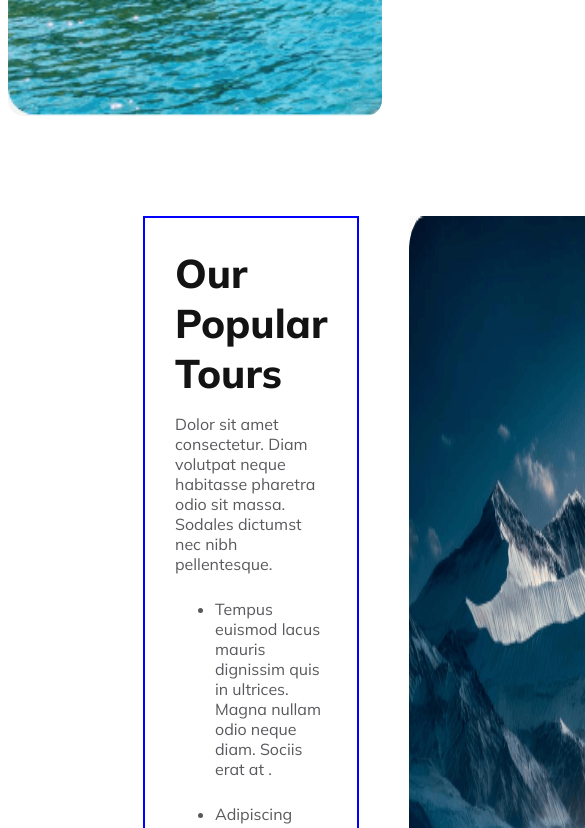
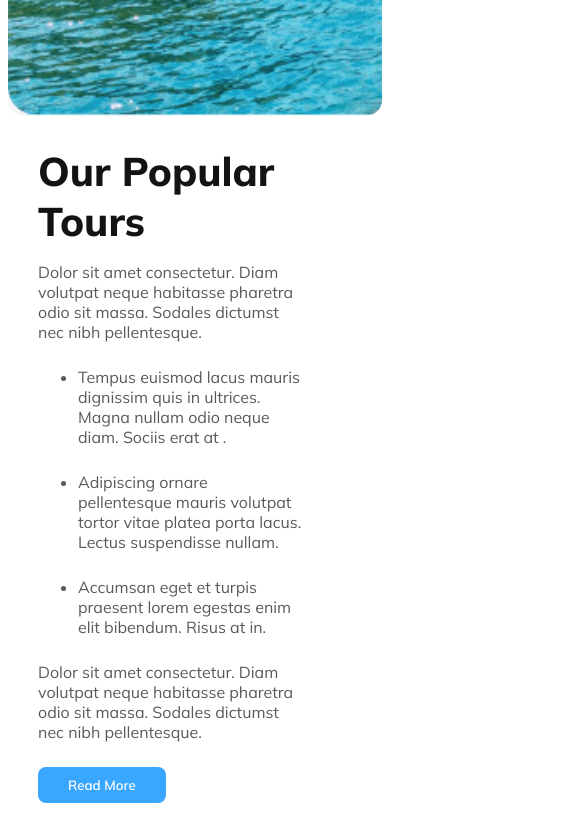
Before and after one commit to Juwel-771/Be-Fresh-Hotel, a plain HTML site: page index.html in a window 390 px wide. Shown: the part 736-1564 px from the top of the page, 585 px wide, since content can reach past the window. Drawn offline with Linux system fonts and the light colour scheme.

Commit message:
popular section responsive done

```diff
--- a/css/style.css
+++ b/css/style.css
@@ -107,7 +107,6 @@ nav ul li a{
 }
 
 .popular-content{
-    border: 2px solid blue;
     margin-right: 50px;
     padding: 30px;
 }
@@ -210,4 +209,13 @@ ul >li{
         margin-top: 20px;
     }
 
+
+    /* Popular section responsive */
+    .popular{
+        margin: 0px 0px;
+        display: flex;
+        flex-direction: column;
+        justify-content: space-around;
+    }
+
 }
```
